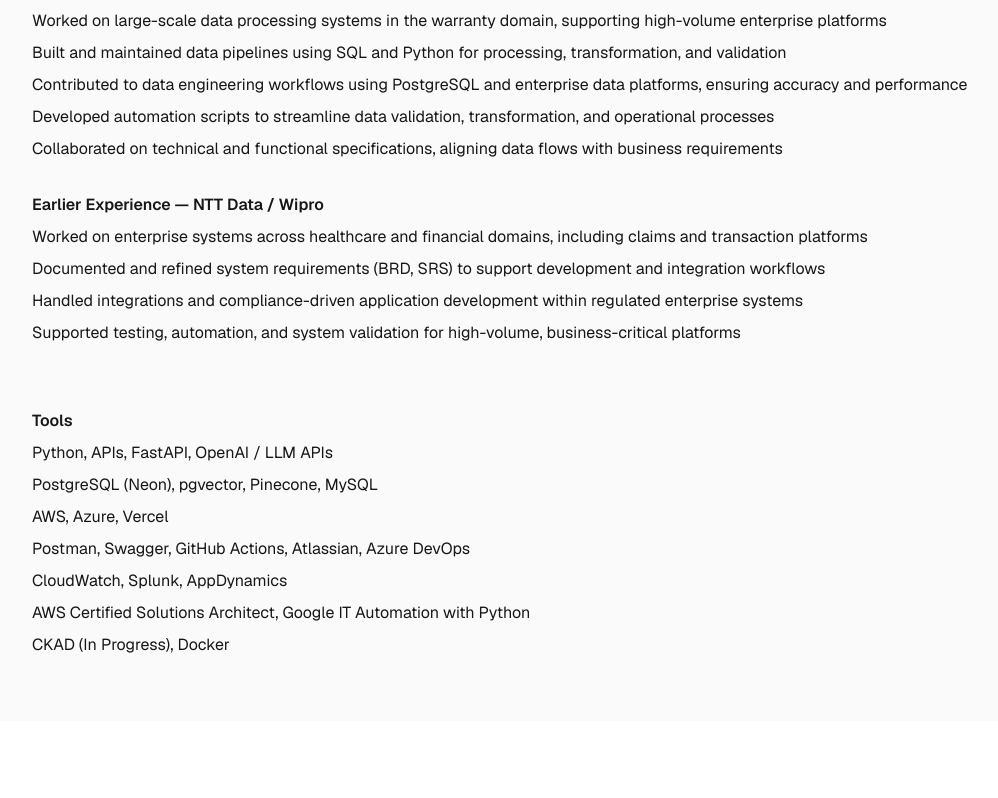
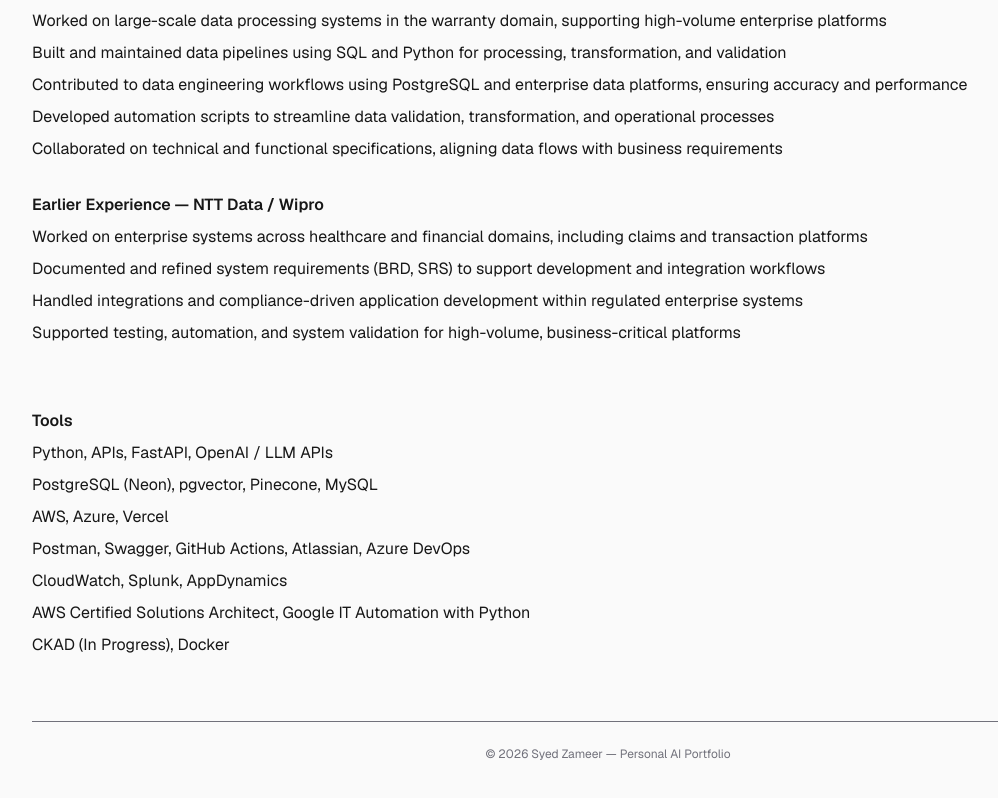
Before and after one commit to vasthelium/zee-ai-site, a Next.js app in the folder frontend/: page / in a window 1280 px wide. Shown: the part 2516-3314 px from the top of the page, without its empty margins (32-1030 px from the left). Before the commit the page ends 3237 px from the top, so only its background shows below. Built offline with nearby package versions, Linux system fonts and the light colour scheme.

Commit message:
add footer

```diff
--- a/frontend/src/app/page.tsx
+++ b/frontend/src/app/page.tsx
@@ -357,6 +357,10 @@
             <li>CKAD (In Progress), Docker</li>
           </ul>
         </div>
+        {/* FOOTER */}
+        <div className="mt-16 pt-6 border-t text-center text-xs text-zinc-500">
+          © 2026 Syed Zameer — Personal AI Portfolio
+        </div>
 
       </div>
 
```
